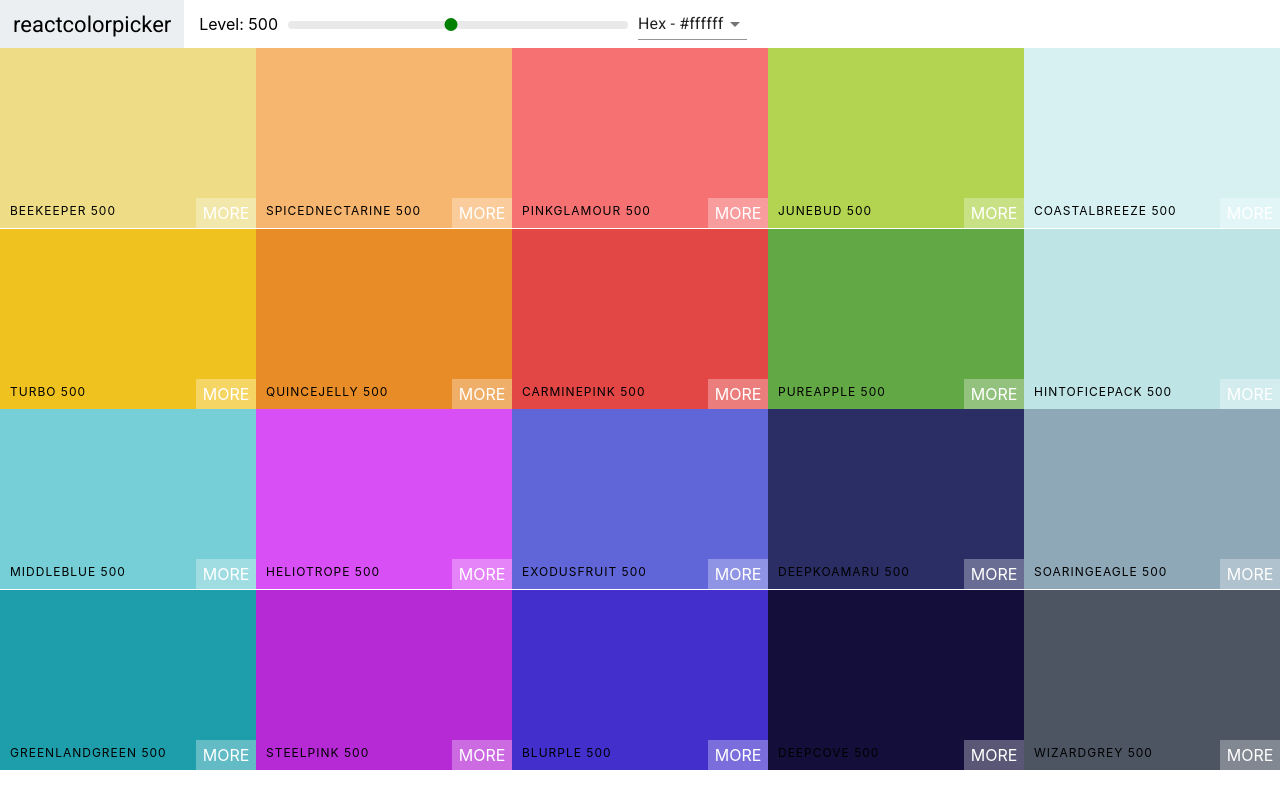
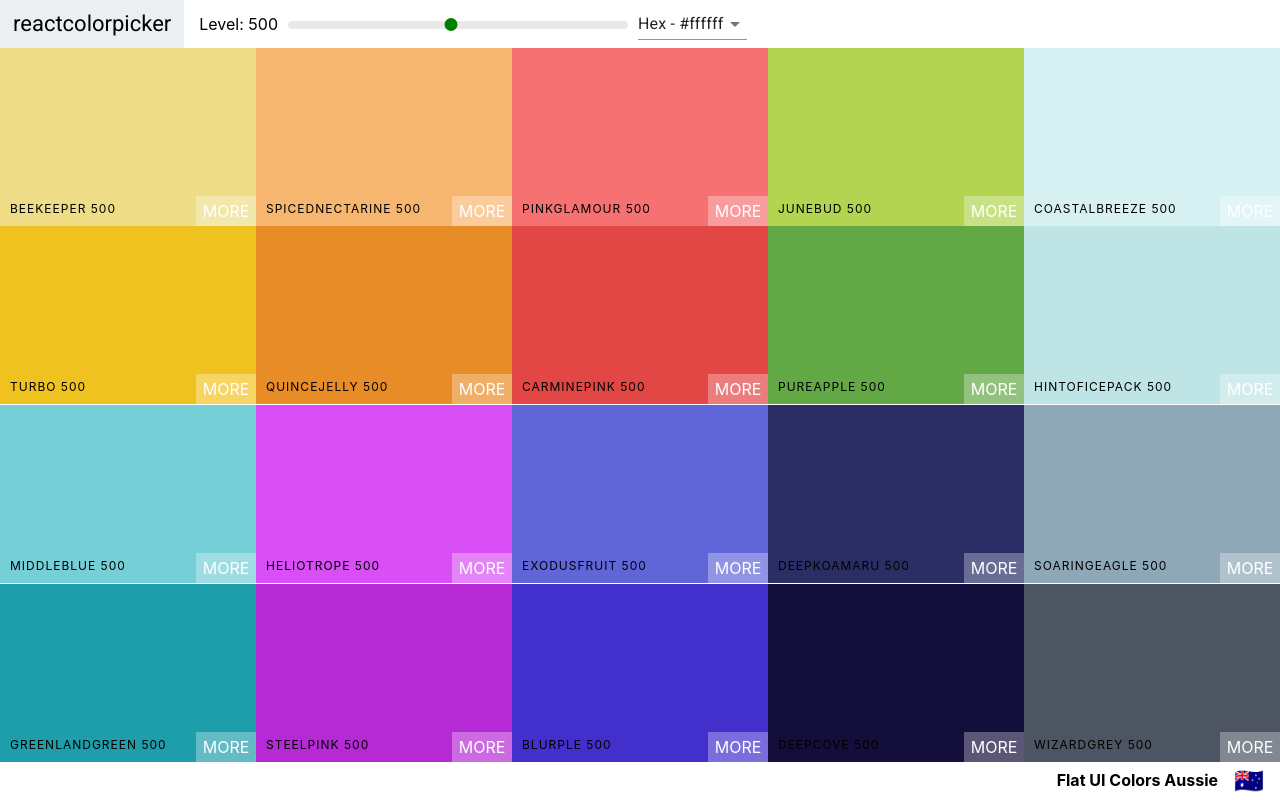
Before and after one commit to gustavo-camello/color_app, a React (Create React App) app: page /palette/flat-ui-colors-american in a window 1280 px wide. Built offline with nearby package versions, Linux system fonts and the light colour scheme.

Commit message:
add footer

```diff
--- a/package.json
+++ b/package.json
@@ -4,6 +4,7 @@
   "private": true,
   "dependencies": {
     "@material-ui/core": "^4.11.0",
+    "@material-ui/icons": "^4.9.1",
     "@testing-library/jest-dom": "^5.11.4",
     "@testing-library/react": "^11.1.0",
     "@testing-library/user-event": "^12.1.10",
--- a/src/NavBar.js
+++ b/src/NavBar.js
@@ -1,6 +1,9 @@
 import React, {Component} from 'react';
 import Slider from 'rc-slider';
 import Select from '@material-ui/core/Select';
+import Snackbar from '@material-ui/core/Snackbar';
+import CloseIcon from '@material-ui/icons/Close';
+import IconButton from '@material-ui/core/IconButton';
 import MenuItem from '@material-ui/core/MenuItem';
 import 'rc-slider/assets/index.css';
 import './NavBar.css';
@@ -10,18 +13,24 @@
     constructor (props) {
         super (props);
         this.state = {
-            format: 'hex'
+            format: 'hex',
+            open: false
         };
-        this.handleChange = this.handleChange.bind(this);
+        this.handleFormatChange = this.handleFormatChange.bind(this);
+        this.closeSnackbar = this.closeSnackbar.bind(this);
     }
 
-    handleChange(e) {
-        this.setState({format: e.target.value});
+    handleFormatChange(e) {
+        this.setState({format: e.target.value, open: true});
         this.props.handleChange(e.target.value);
     }
 
+    closeSnackbar () {
+        this.setState({ open: false})
+    }
+
     render () {
-        const {level, changeLevel, handleChange} = this.props;
+        const {level, changeLevel} = this.props;
         const {format} = this.state;
         return (
             <header className="NavBar">
@@ -41,12 +50,31 @@
                     </div>
                 </div>
                 <div className="select-container">
-                    <Select value={format} onChange={this.handleChange}>
+                    <Select value={format} onChange={this.handleFormatChange}>
                         <MenuItem value="hex">Hex - #ffffff</MenuItem>
                         <MenuItem value="rgb">RGB - (255,255,255)</MenuItem>
                         <MenuItem value="rgba">RGBA - (255,255,255,1.0)</MenuItem>
                     </Select>
                 </div>
+                <Snackbar
+                anchorOrigin={{ vertical: 'bottom', horizontal: 'left'}}
+                open={this.state.open}
+                autoHideDuration={3000}
+                message={<span id="message-id">Format Changed! to {format.toUpperCase()}</span>}
+                ContentProps={{
+                    "aria-describedby": "message-id"
+                }}
+                onClose={this.closeSnackbar}
+                action={[
+                <IconButton
+                    onClick={this.closeSnackbar}
+                    color="inherit"
+                    key="close"
+                    aria-label="close"
+                >
+                    <CloseIcon />
+                </IconButton>]}
+                />
             </header>
         )
     }
--- a/src/Palette.css
+++ b/src/Palette.css
@@ -1,7 +1,23 @@
 .Palette {
     height: 100vh;
+    display: flex;
+    flex-direction: column;
 }
 
 .Palette-colors {
     height: 90%;
 }
+
+.Palette-footer {
+    background: white;
+    height: 5vh;
+    display: flex;
+    justify-content: flex-end;
+    align-items: center;
+    font-weight: bold;
+}
+
+.emoji {
+    font-size: 1.5rem;
+    margin: 0 1rem;
+}
--- a/src/Palette.js
+++ b/src/Palette.js
@@ -24,10 +24,10 @@
     }
 
     render () {
-        const { colors } = this.props.palette;
+        const { colors, paletteName, emoji } = this.props.palette;
         const { level, format } = this.state;
         const colorBoxes = colors[level].map(color => (
-            <ColorBox background={color[format]} name={color.name} />
+            <ColorBox background={color[format]} name={color.name} key={color.id} />
         ));
 
         return (
@@ -36,6 +36,10 @@
                 <div className="Palette-colors">
                 {colorBoxes}
                 </div>
+                <footer className="Palette-footer">
+                    {paletteName}
+                <span className="emoji">{emoji}</span>
+                </footer>
             </div>
         )
     }
```
Also changed, not shown: 1 other file (tests, documents, lock files or other folders).
